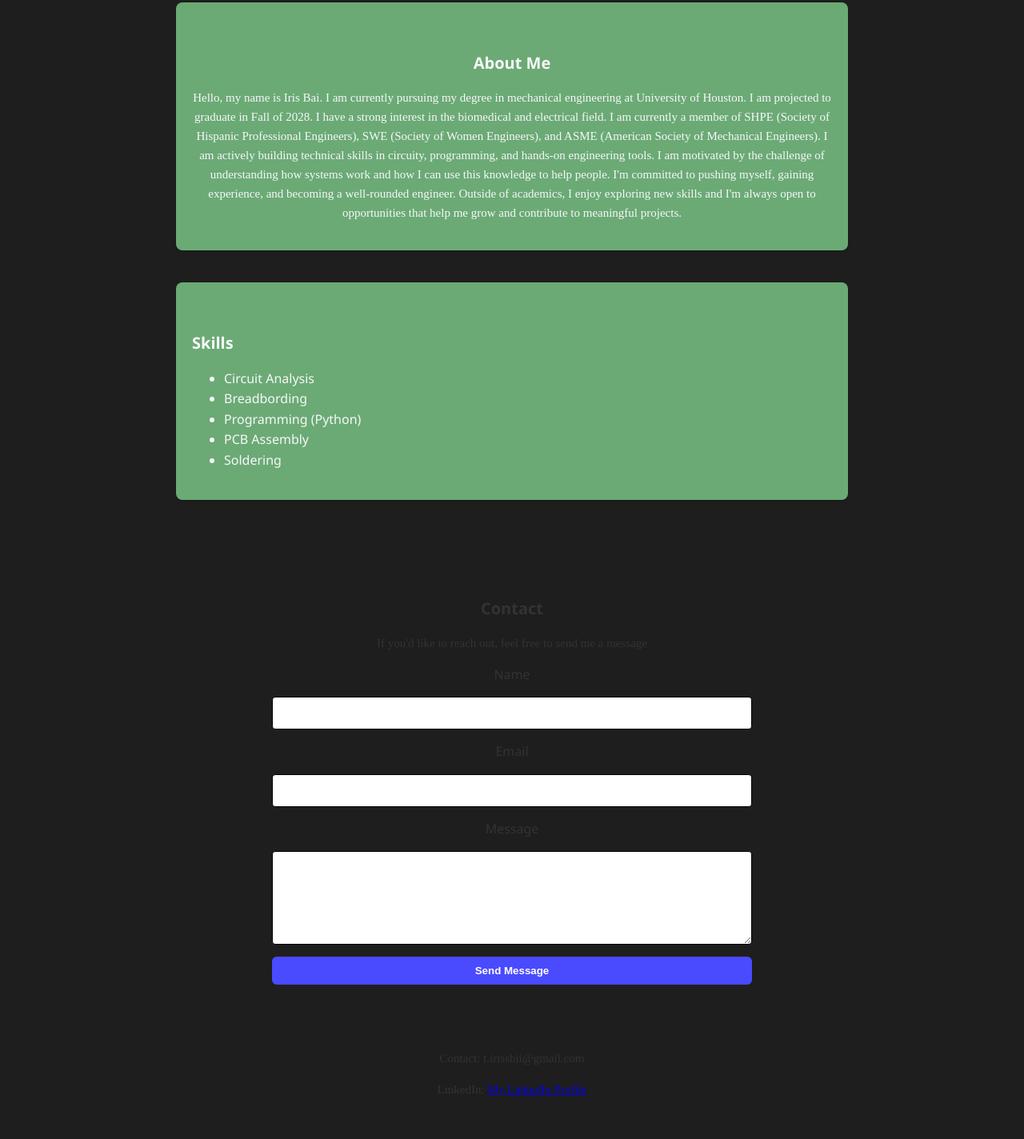
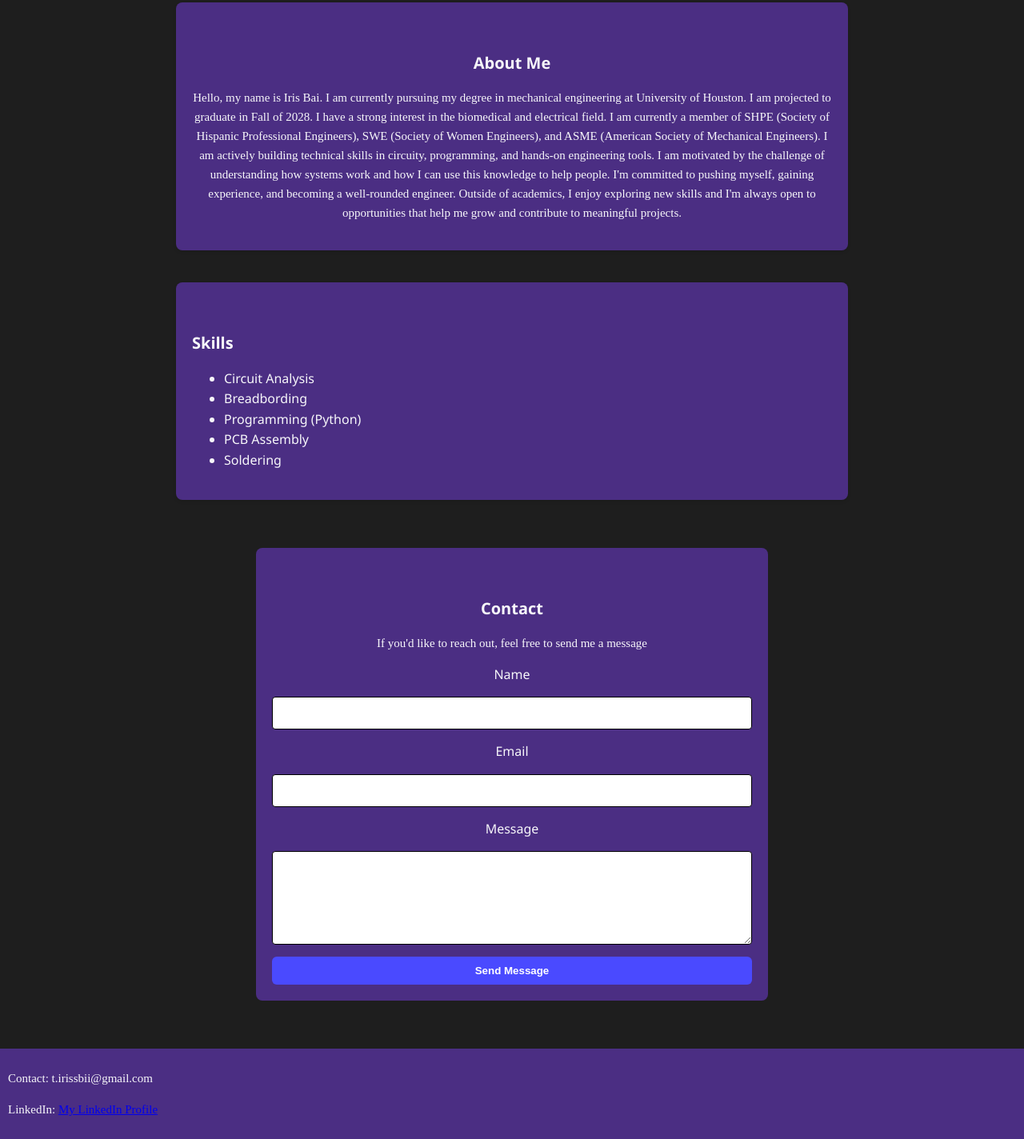
Before and after one commit to eyerisbai/eyeris-portfolio, a plain HTML site: page index.html in a window 1280 px wide. Shown: the part 255-1679 px from the top of the page at 80% size. Before the commit the page ends 1644 px from the top, so only its background shows below. Drawn offline with Linux system fonts and the light colour scheme.

Commit message:
Change background colors to iris-purple

```diff
--- a/src/styles/style.css
+++ b/src/styles/style.css
@@ -82,7 +82,7 @@ nav {
 
 .about-me {
     text-align: center;
-    background-color: var(--iris-green);
+    background-color: var(--iris-purple);
     color: var(--iris-white);
     max-width: 800px;
     margin: 40px auto;
@@ -95,7 +95,7 @@ nav {
     max-width: 800px;
     margin: 40px auto;
     padding: 20px;
-    background:var(--iris-green);
+    background:var(--iris-purple);
     color: var(--iris-white);
     border-radius: 8px;
     box-shadow: 0 2px 4px rgba(0,0,0,0.1);
@@ -103,8 +103,14 @@ nav {
 
 footer {
     text-align: center;
-    background-color: var(--iris-charcoal);
+    color: var(--iris-white);
+    background-color: var(--iris-purple);
+    padding: 10px;
+    font-size: 14px;
+    font-family: 'Courier New', Courier, monospace;
+    text-align: left;
 }
+
 img {
     max-width: 100%;
     height: auto;
@@ -205,6 +211,9 @@ img {
     max-width: 600px;
     margin: 60px auto;
     padding: 20px;
+    color: var(--iris-white);
+    background-color: var(--iris-purple);
+    border-radius: 8px;
 }
 
 .contact-form {
@@ -216,6 +225,7 @@ img {
 
 .contact-form input, .contact-form textarea {
     padding: 10px;
+    color: var(--iris-white);
     border: 1px solid black;
     border-radius: 4px;
     font-size: 14px;
```
